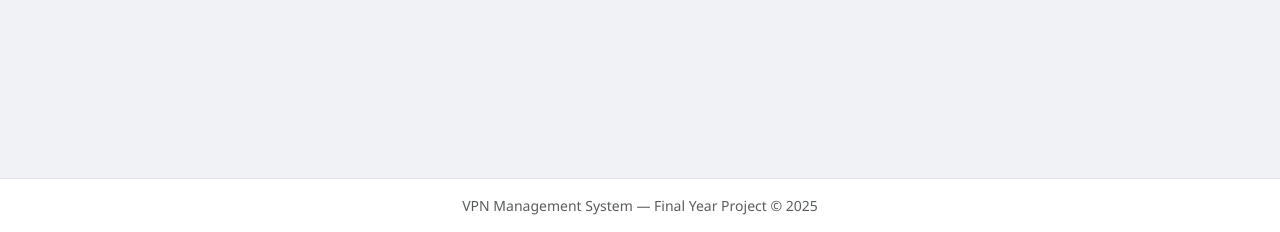
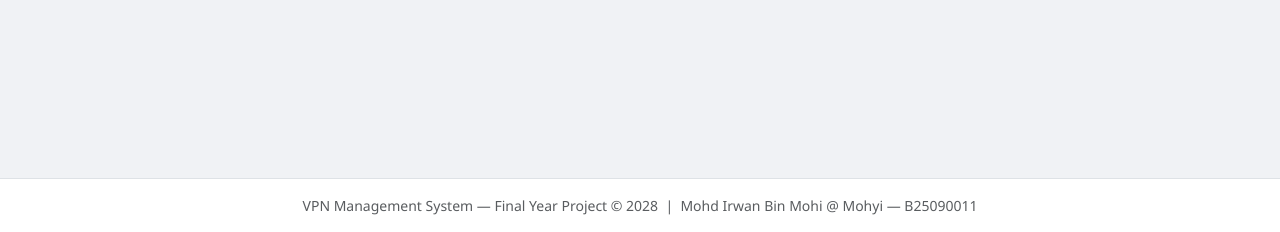
Before and after one commit to irwanmohi/vpn-project, a Flask app: page /admin/ in a window 1280 px wide. Shown: the part 568-800 px from the top of the page. Run offline with Flask 3, Linux system fonts and the light colour scheme; the visitor is signed in with stand-in values (Sample User, id 1); data that the repository does not hold is empty.

Commit message:
update footer with name and year

```diff
--- a/templates/base.html
+++ b/templates/base.html
@@ -116,7 +116,7 @@
 
 <!-- ===== Footer ===== -->
 <footer class="border-top text-center text-muted py-3 mt-auto small bg-white">
-  VPN Management System &mdash; Final Year Project &copy; {{ now.year if now is defined else 2025 }}
+  VPN Management System &mdash; Final Year Project &copy; 2028 &nbsp;|&nbsp; Mohd Irwan Bin Mohi @ Mohyi &mdash; B25090011
 </footer>
 
 <script src="https://cdn.jsdelivr.net/npm/bootstrap@5.3.3/dist/js/bootstrap.bundle.min.js"></script>
```
